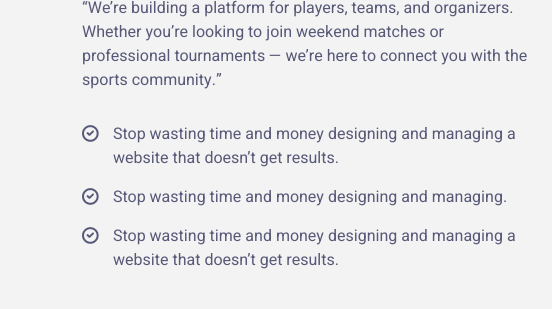
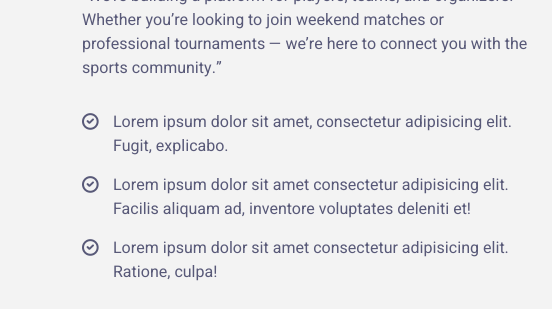
Before and after one commit to vivek-vshinde/sportstik, a plain HTML site: page index.html in a window 1280 px wide. Shown: the part 2058-2367 px from the top of the page, 0-552 px from the left. Drawn offline with Linux system fonts and the light colour scheme; grey boxes are pictures that could not be loaded.

Commit message:
Add files via upload

```diff
--- a/index.html
+++ b/index.html
@@ -262,15 +262,15 @@
               <ul>
                 <li class="wow fadeInUp" data-wow-delay=".35s">
                   <i class="lni lni-checkmark-circle"></i>
-                  Stop wasting time and money designing and managing a website that doesn’t get results.
+                  Lorem ipsum dolor sit amet, consectetur adipisicing elit. Fugit, explicabo.
                 </li>
                 <li class="wow fadeInUp" data-wow-delay=".4s">
                   <i class="lni lni-checkmark-circle"></i>
-                  Stop wasting time and money designing and managing.
+                  Lorem ipsum dolor sit amet consectetur adipisicing elit. Facilis aliquam ad, inventore voluptates deleniti et!
                 </li>
                 <li class="wow fadeInUp" data-wow-delay=".45s">
                   <i class="lni lni-checkmark-circle"></i>
-                  Stop wasting time and money designing and managing a website that doesn’t get results.
+                  Lorem ipsum dolor sit amet consectetur adipisicing elit. Ratione, culpa!
                 </li>
               </ul>
               <a href="#0" class="button button-lg radius-10 wow fadeInUp" data-wow-delay=".5s">Learn More</a>
```
